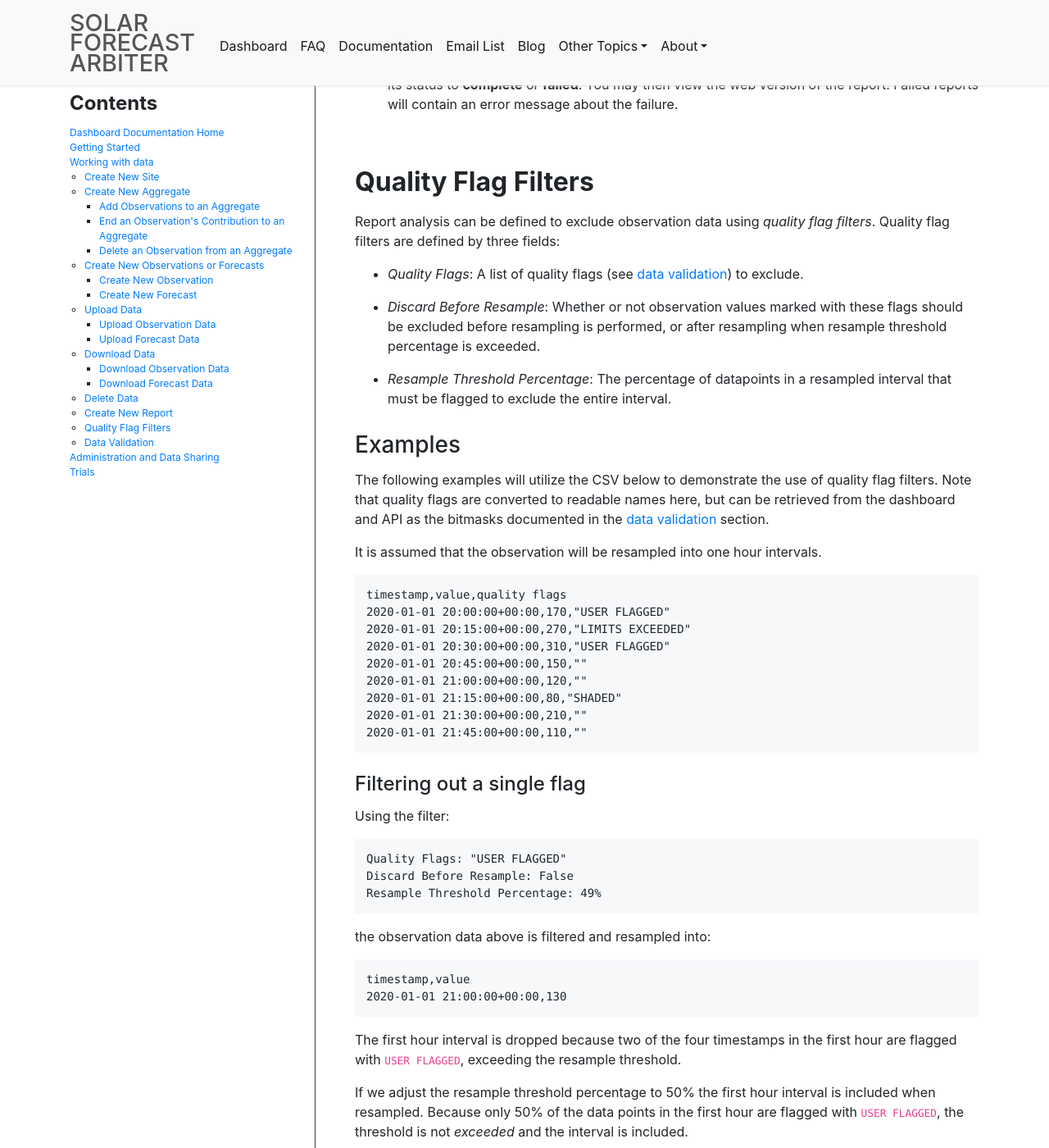
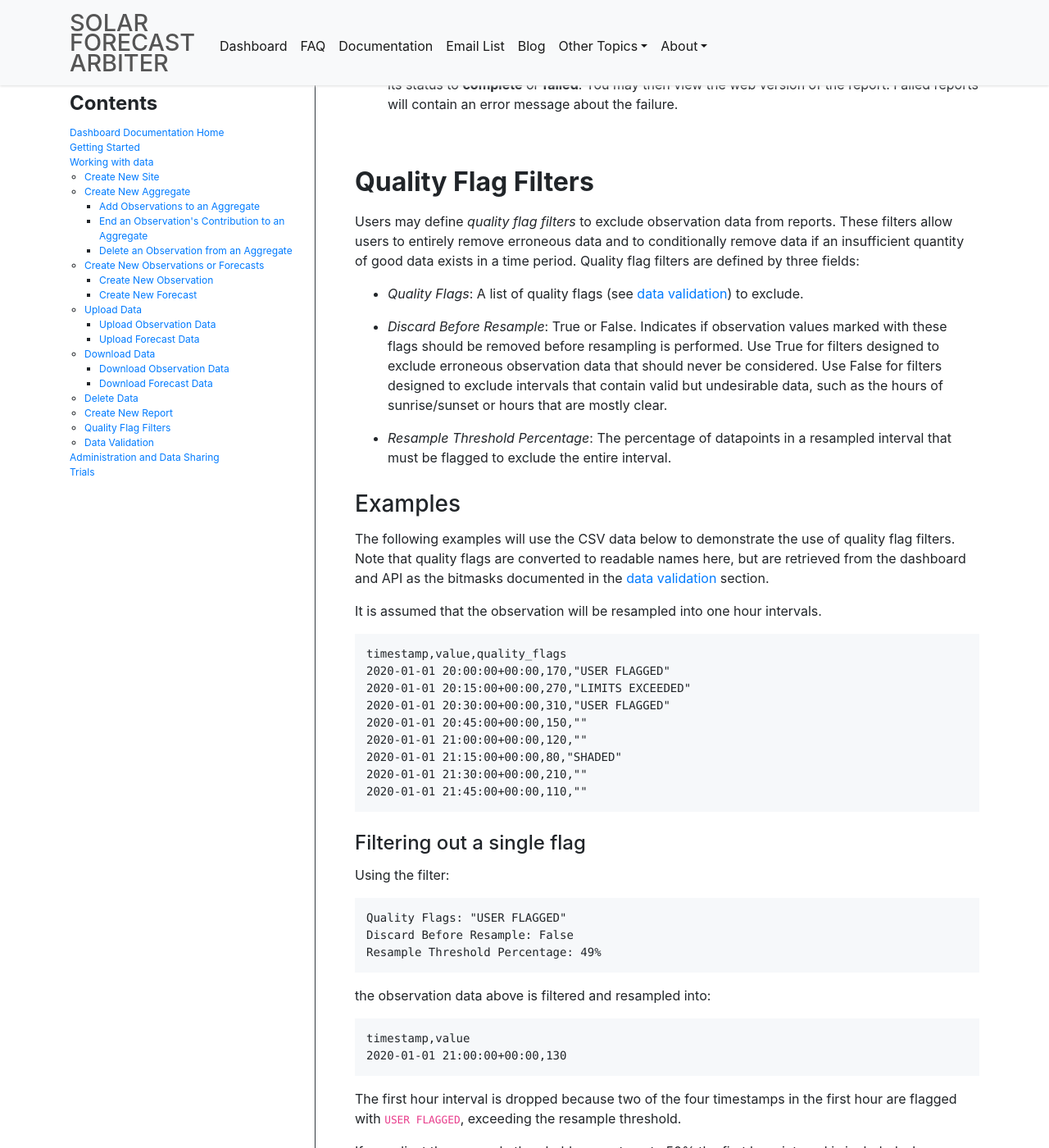
Before and after one commit to SolarArbiter/SolarArbiter.github.io, a Jekyll site: the page built from documentation/dashboard/working_with_data.md, in a window 1280 px wide and 1400 px high, scrolled down 22407 px. Shown: the whole window at 82% size. Built offline with Jekyll 4.4.1, drawn with Linux system fonts in a browser that asks for light colours; some of the changed text lies outside the part shown.

Commit message:
Apply suggestions from code review
Co-authored-by: Will Holmgren <william.holmgren@gmail.com>

````diff
--- a/documentation/dashboard/working_with_data.md
+++ b/documentation/dashboard/working_with_data.md
@@ -443,29 +443,32 @@ Quality Flag Filters
 --------------------
 {: .anchor}
 
-Report analysis can be defined to exclude observation data using *quality flag filters*.
+Users may define *quality flag filters* to exclude observation data from reports.
+These filters allow users to entirely remove erroneous data and to conditionally remove
+data if an insufficient quantity of good data exists in a time period.
 Quality flag filters are defined by three fields:
 
 - *Quality Flags*: A list of quality flags (see [data validation](#data-validation)) to exclude.
 
-- *Discard Before Resample*: Whether or not observation values marked with these flags should be
-  excluded before resampling is performed, or after resampling when resample threshold percentage
-  is exceeded.
+- *Discard Before Resample*: True or False.
+  Indicates if observation values marked with these flags should be removed before resampling is performed.
+  Use True for filters designed to exclude erroneous observation data that should never be considered.
+  Use False for filters designed to exclude intervals that contain valid but undesirable data, such as the hours of sunrise/sunset or hours that are mostly clear.
 
 - *Resample Threshold Percentage*: The percentage of datapoints in a resampled interval that must
   be flagged to exclude the entire interval.
 
 ### Examples
 
-The following examples will utilize the CSV below to demonstrate the use of
+The following examples will use the CSV data below to demonstrate the use of
 quality flag filters. Note that quality flags are converted to readable names
-here, but can be retrieved from the dashboard and API as the bitmasks documented
+here, but are retrieved from the dashboard and API as the bitmasks documented
 in the [data validation](#data-validation) section.
 
 It is assumed that the observation will be resampled into one hour intervals.
 
 ```
-timestamp,value,quality flags
+timestamp,value,quality_flags
 2020-01-01 20:00:00+00:00,170,"USER FLAGGED"
 2020-01-01 20:15:00+00:00,270,"LIMITS EXCEEDED"
 2020-01-01 20:30:00+00:00,310,"USER FLAGGED"
@@ -541,7 +544,7 @@ with `USER FLAGGED` ((270 + 150) /2  = 210).
 #### Filtering for multiple flags
 
 When listing multiple flags in a single filter, the number of unique datapoints
-flagged with any of the listed quality flags is used when determining if the
+flagged with *any* of the listed quality flags determines if the
 resample threshold percentage is exceeded or not.
 
 Using the filter:
````
